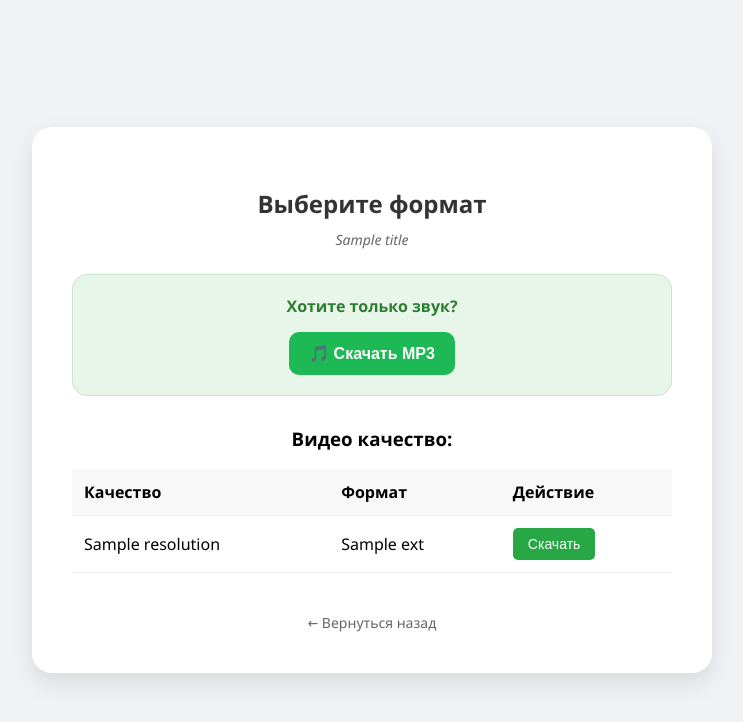
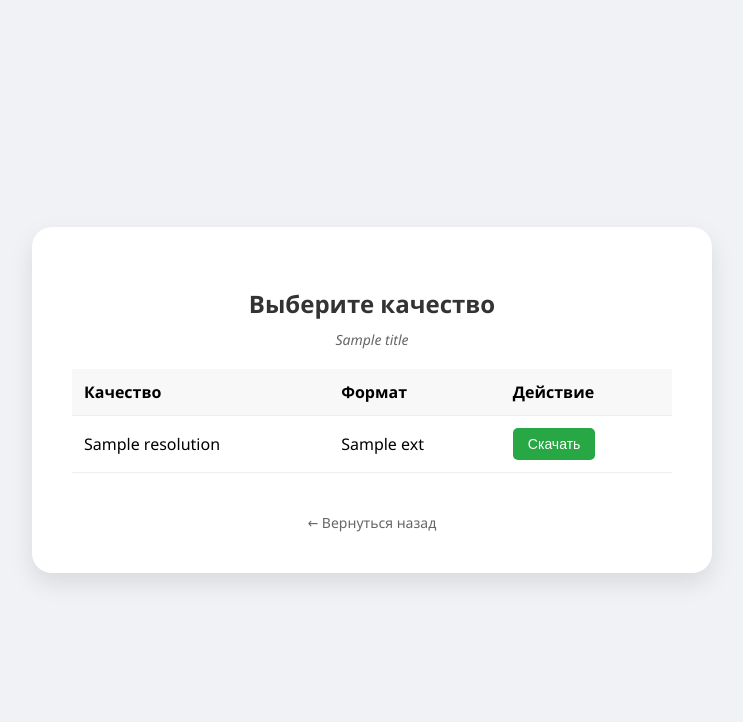
Before and after one commit to kristianoveckin-png/yt-downloader, a Flask app: template templates/options.html in a window 1280 px wide. Shown: the top 722 px of the page, without its empty margins (268-1011 px from the left). Run offline with Flask 3, Linux system fonts and the light colour scheme; the template is opened without the code that fills it: most values are stand-ins (such as "Sample title", 1, 10 or a date in 2020).

Commit message:
Update options.html

```diff
--- a/templates/options.html
+++ b/templates/options.html
@@ -8,36 +8,20 @@
         body { font-family: 'Segoe UI', Tahoma, Geneva, Verdana, sans-serif; display: flex; justify-content: center; align-items: center; min-height: 100vh; background-color: #f0f2f5; margin: 0; }
         .container { text-align: center; background: white; padding: 40px; border-radius: 20px; box-shadow: 0 10px 25px rgba(0,0,0,0.1); width: 90%; max-width: 600px; }
         h2 { color: #333; margin-bottom: 10px; }
-        .video-title { color: #666; font-size: 14px; margin-bottom: 25px; font-style: italic; }
-
-        .audio-section { background: #e8f5e9; padding: 20px; border-radius: 15px; margin-bottom: 30px; border: 1px solid #c8e6c9; }
-        .audio-section p { margin: 0 0 15px 0; color: #2e7d32; font-weight: bold; }
-
+        .video-title { color: #666; font-size: 14px; margin-bottom: 20px; font-style: italic; }
         table { width: 100%; border-collapse: collapse; margin-bottom: 20px; }
         th, td { padding: 12px; border-bottom: 1px solid #eee; text-align: left; }
         th { background-color: #f8f8f8; }
         .btn-download { padding: 8px 15px; background: #28a745; color: white; border: none; border-radius: 5px; cursor: pointer; text-decoration: none; font-size: 14px; }
         .btn-download:hover { background: #218838; }
-        .btn-mp3 { padding: 12px 20px; background: #1db954; color: white; border: none; border-radius: 10px; cursor: pointer; font-weight: bold; font-size: 16px; transition: background 0.3s; }
-        .btn-mp3:hover { background: #1aa34a; }
         .btn-back { display: inline-block; margin-top: 20px; text-decoration: none; color: #666; font-size: 14px; }
     </style>
 </head>
 <body>
     <div class="container">
-        <h2>Выберите формат</h2>
+        <h2>Выберите качество</h2>
         <div class="video-title">{{ title }}</div>
 
-        <!-- Секция скачивания музыки -->
-        <div class="audio-section">
-            <p>Хотите только звук?</p>
-            <form action="/download_audio" method="post">
-                <input type="hidden" name="url" value="{{ url }}">
-                <button type="submit" class="btn-mp3">🎵 Скачать MP3</button>
-            </form>
-        </div>
-
-        <h3>Видео качество:</h3>
         <form action="/download" method="post">
             <input type="hidden" name="url" value="{{ url }}">
             <table>
```
